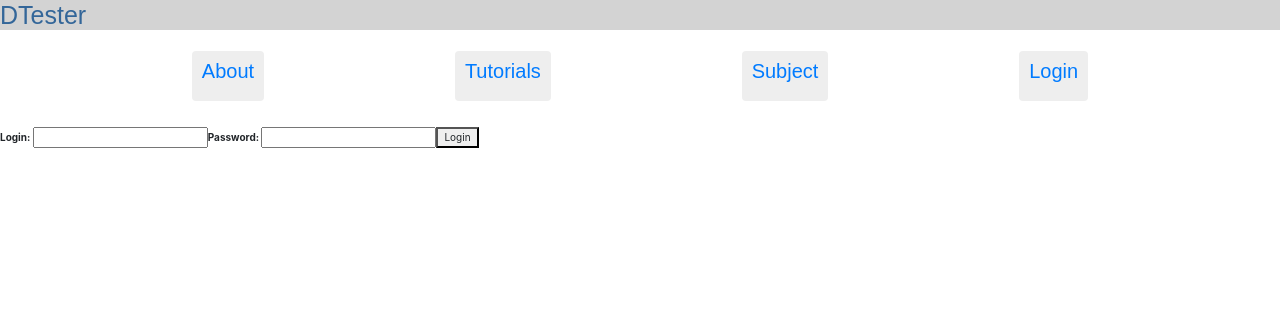
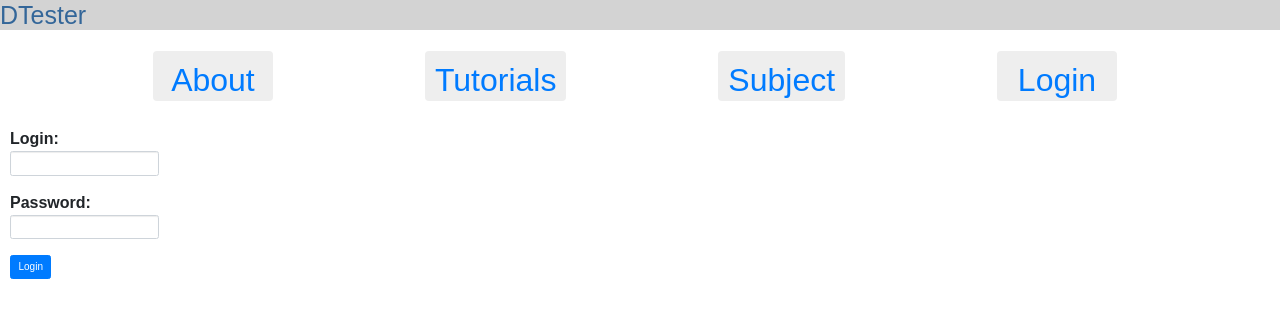
Before and after one commit to zikratyi/Test-Angular-app, an Angular app: page /login in a window 1280 px wide. Shown: the top 318 px of the page. Built offline with nearby package versions, Linux system fonts and the light colour scheme.

Commit message:
[UPDATE] Update style for LoginComponent

```diff
--- a/src/app/app.component.css
+++ b/src/app/app.component.css
@@ -1,20 +1,16 @@
-* {
-  font-family: Arial, Helvetica, sans-serif;
-}
 h1 {
   color: #369;
-  font-size: 250%;
   background-color: lightgray;
   }
 body {
   margin: 2em;
-  width: man(600px);
 }
 nav a {
     padding: 5px 10px;
     text-decoration: none;
+    text-align: center;
     margin-top: 10px;
-    margin-left: 10px;
+    min-width: 120px;
     display: inline-block;
     background-color: #eee;
     border-radius: 4px;
--- a/src/app/login/login.component.css
+++ b/src/app/login/login.component.css
@@ -0,0 +1,3 @@
+form {
+    margin: 10px;
+}
--- a/src/app/login/login.component.html
+++ b/src/app/login/login.component.html
@@ -1,11 +1,17 @@
 <form #loginForm="ngForm" (ngSubmit)="onSubmit(loginForm.value)">
+  <div class="form-group">
     <label>
       Login:
-    <input type="text" name="username" [(ngModel)]="username" />
+      <input class="form-control" type="text" name="username" [(ngModel)]="username" />
     </label>
+  </div>
+  <div class="form-group">
     <label>
       Password:
-    <input type="password" name="password" [(ngModel)]="password" />
+      <input class="form-control" type="password" name="password" [(ngModel)]="password" />
     </label>
-  <button type="submit" [disabled]="!loginForm.valid">Login</button>
+  </div>
+
+
+  <button class="btn btn-primary" type="submit" [disabled]="!loginForm.valid">Login</button>
 </form>
--- a/src/styles.css
+++ b/src/styles.css
@@ -1 +1,5 @@
 /* You can add global styles to this file, and also import other style files */
+* {
+    font-family: Arial, Helvetica, sans-serif;
+    font-size: initial;
+  }
```
Also changed, not shown: 1 other file (tests, documents, lock files or other folders). Lines whose indentation alone changed are shown as unchanged.
